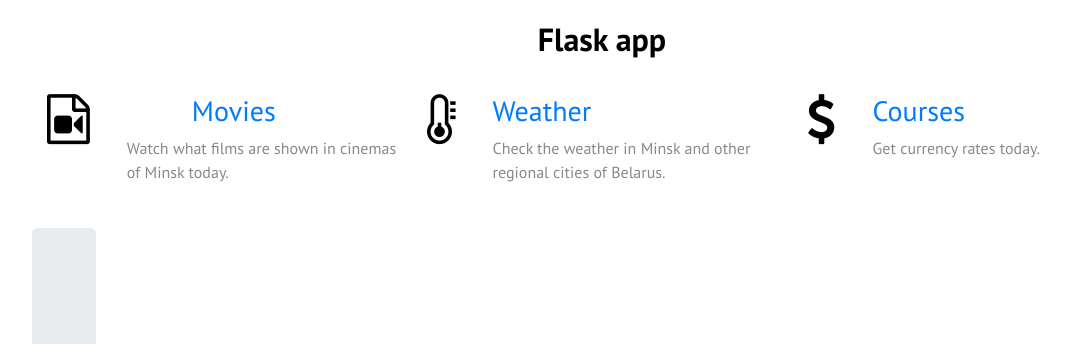
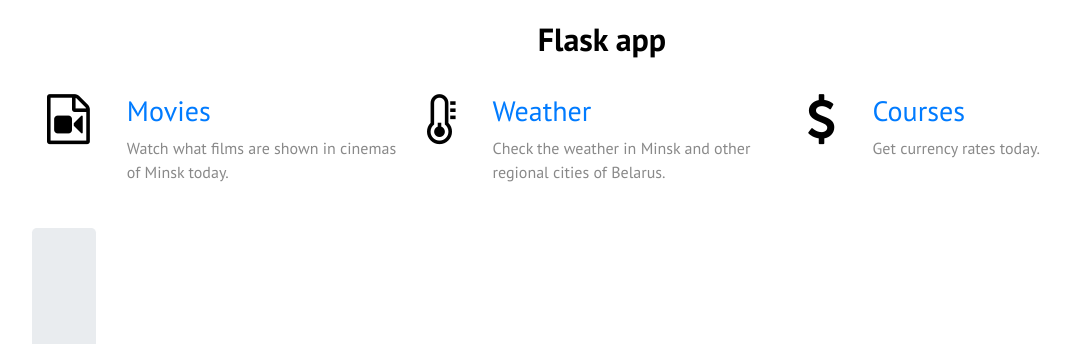
Before and after one commit to VadZim11/ORMEDIA_FLASK_APP, a Flask app: page / in a window 1280 px wide; the page is wider, and only the part inside the window is pictured. Shown: the part 76-420 px from the top of that part, without its empty margins (38-1108 px from the left). Run offline with Flask 2, Linux system fonts and the light colour scheme; data that the repository does not hold is empty; some libraries are stand-ins or nearby versions.

Commit message:
clean code

```diff
--- a/myapplication/myapp/templates/home.html
+++ b/myapplication/myapp/templates/home.html
@@ -21,7 +21,7 @@
         <i class="fa fa-file-movie-o feature__icon"></i>
         <div class="feature__block">
           <h3 class="feature__title">
-            <a class= "menu__item" href=" {{url_for("movies.index")}} ">Movies</a>
+            <a href=" {{url_for("movies.index")}} ">Movies</a>
           </h3>
           <p class="feature__text">
             Watch what films are shown in cinemas of Minsk today.
```
Also changed, not shown: myapplication/myapp/templates/404.html (indentation only).
